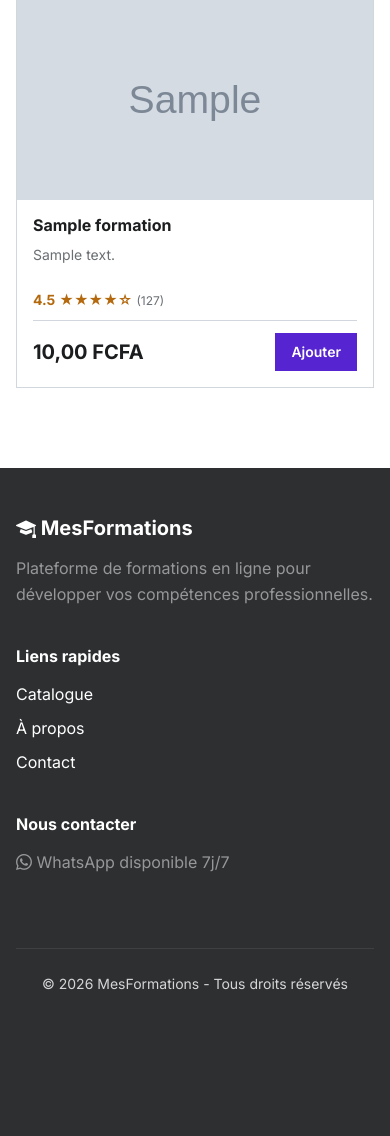
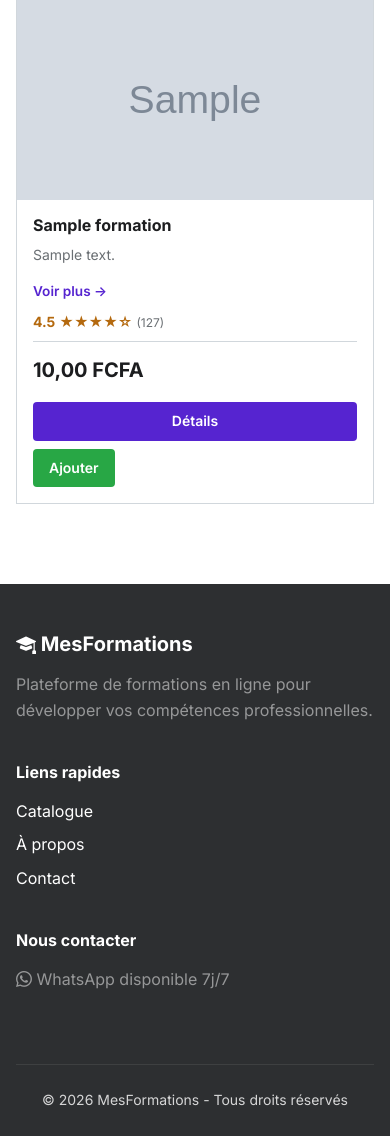
Before and after one commit to amparachrist-beep/Formations, a Django app: page / in a window 390 px wide. Shown: the part 594-1730 px from the top of the page. Before the commit the page ends 1584 px from the top, so only its background shows below. Run offline with Django 4.2, Linux system fonts and the light colour scheme; tables that the repository leaves empty hold one stand-in row (values such as "Sample post"); grey boxes marked "Sample" are stand-in pictures.

Commit message:
Amélioration majeure: page détail formation et checkout optimisés >> >> - Page détail formation sur catalogue

```diff
--- a/formation/templates/formation/catalogue.html
+++ b/formation/templates/formation/catalogue.html
@@ -1,3 +1,5 @@
+<!-- templates/formations/catalogue.html -->
+
 {% extends 'formation/base.html' %}
 
 {% block title %}Catalogue des formations{% endblock %}
@@ -89,21 +91,20 @@
         color: var(--text-secondary);
         line-height: 1.7;
         margin-bottom: 0.5rem;
-    max-height: 4.9em;   /* ~3 lignes visibles */
+        max-height: 4.9em;
         overflow: hidden;
     }
 
     .formation-description.expanded {
-        max-height: none;     /* au lieu de unset */
+        max-height: none;
         overflow: visible;
     }
 
-    /* Cibler les <p> générés par linebreaks */
     .formation-description p {
         margin: 0 0 0.4rem;
     }
 
-    .voir-plus-btn {
+    .voir-plus-link {
         font-size: 0.85rem;
         font-weight: 600;
         color: var(--primary-color);
@@ -112,9 +113,11 @@
         border: none;
         padding: 0;
         align-self: flex-start;
+        cursor: pointer;
+        display: inline-block;
     }
 
-    .voir-plus-btn:hover {
+    .voir-plus-link:hover {
         text-decoration: underline;
     }
 
@@ -144,6 +147,7 @@
         padding-top: 0.75rem;
         border-top: 1px solid var(--border-color);
         margin-top: auto;
+        gap: 1rem;
     }
 
     .formation-prix {
@@ -151,13 +155,60 @@
         font-weight: 700;
     }
 
-    .btn-add-cart {
+    .btn-detail {
         background: var(--primary-color);
         color: #fff;
         border: none;
         padding: 0.5rem 1rem;
         font-size: 0.875rem;
         font-weight: 600;
+        border-radius: 4px;
+        cursor: pointer;
+        transition: all 0.2s;
+        text-decoration: none;
+        display: inline-block;
+    }
+
+    .btn-detail:hover {
+        background: var(--primary-hover);
+        transform: translateY(-1px);
+    }
+
+    .btn-add-cart {
+        background: #28a745;
+        color: #fff;
+        border: none;
+        padding: 0.5rem 1rem;
+        font-size: 0.875rem;
+        font-weight: 600;
+        border-radius: 4px;
+        cursor: pointer;
+        transition: all 0.2s;
+    }
+
+    .btn-add-cart:hover {
+        background: #218838;
+        transform: translateY(-1px);
+    }
+
+    .footer-buttons {
+        display: flex;
+        gap: 0.5rem;
+    }
+
+    @media (max-width: 768px) {
+        .formation-footer {
+            flex-direction: column;
+            align-items: stretch;
+        }
+
+        .footer-buttons {
+            flex-direction: column;
+        }
+
+        .btn-detail, .btn-add-cart {
+            text-align: center;
+        }
     }
 </style>
 {% endblock %}
@@ -193,14 +244,10 @@
             {{ formation.description|linebreaks }}
         </div>
 
-        <button
-            class="voir-plus-btn"
-            data-id="{{ formation.id }}"
-            type="button"
-            style="display:none"
-        >
-            Voir plus
-        </button>
+        <!-- Lien "Voir plus" qui redirige vers la page détail -->
+        <a href="{% url 'detail_formation' formation.id %}" class="voir-plus-link">
+            Voir plus &rarr;
+        </a>
 
         <div class="rating">
             <span class="rating-value">4.5</span>
@@ -213,7 +260,11 @@
         <div class="formation-footer">
             <div class="formation-prix">{{ formation.prix }} FCFA</div>
 
-            <form method="post" action="{% url 'ajouter_panier' formation.id %}">
+            <div class="footer-buttons">
+                <a href="{% url 'detail_formation' formation.id %}" class="btn-detail">
+                    Détails
+                </a>
+                <form method="post" action="{% url 'ajouter_panier' formation.id %}" style="display: inline;">
                     {% csrf_token %}
                     <button type="submit" class="btn-add-cart">
                         Ajouter
@@ -221,30 +272,15 @@
                 </form>
             </div>
         </div>
+    </div>
 
 </div>
 {% endfor %}
 </div>
+{% else %}
+<div style="text-align: center; padding: 3rem;">
+    <p>Aucune formation disponible pour le moment.</p>
+</div>
 {% endif %}
 </div>
-
-<script>
-document.addEventListener("DOMContentLoaded", function () {
-    document.querySelectorAll(".voir-plus-btn").forEach(btn => {
-        const id = btn.dataset.id;
-        const desc = document.getElementById("desc-" + id);
-
-        if (desc.scrollHeight > desc.clientHeight + 1) {
-            btn.style.display = "inline";
-        }
-
-        btn.addEventListener("click", function () {
-            desc.classList.toggle("expanded");
-            btn.textContent = desc.classList.contains("expanded")
-                ? "Voir moins"
-                : "Voir plus";
-        });
-    });
-});
-</script>
 {% endblock %}
```
Lines whose indentation alone changed are shown as unchanged.
